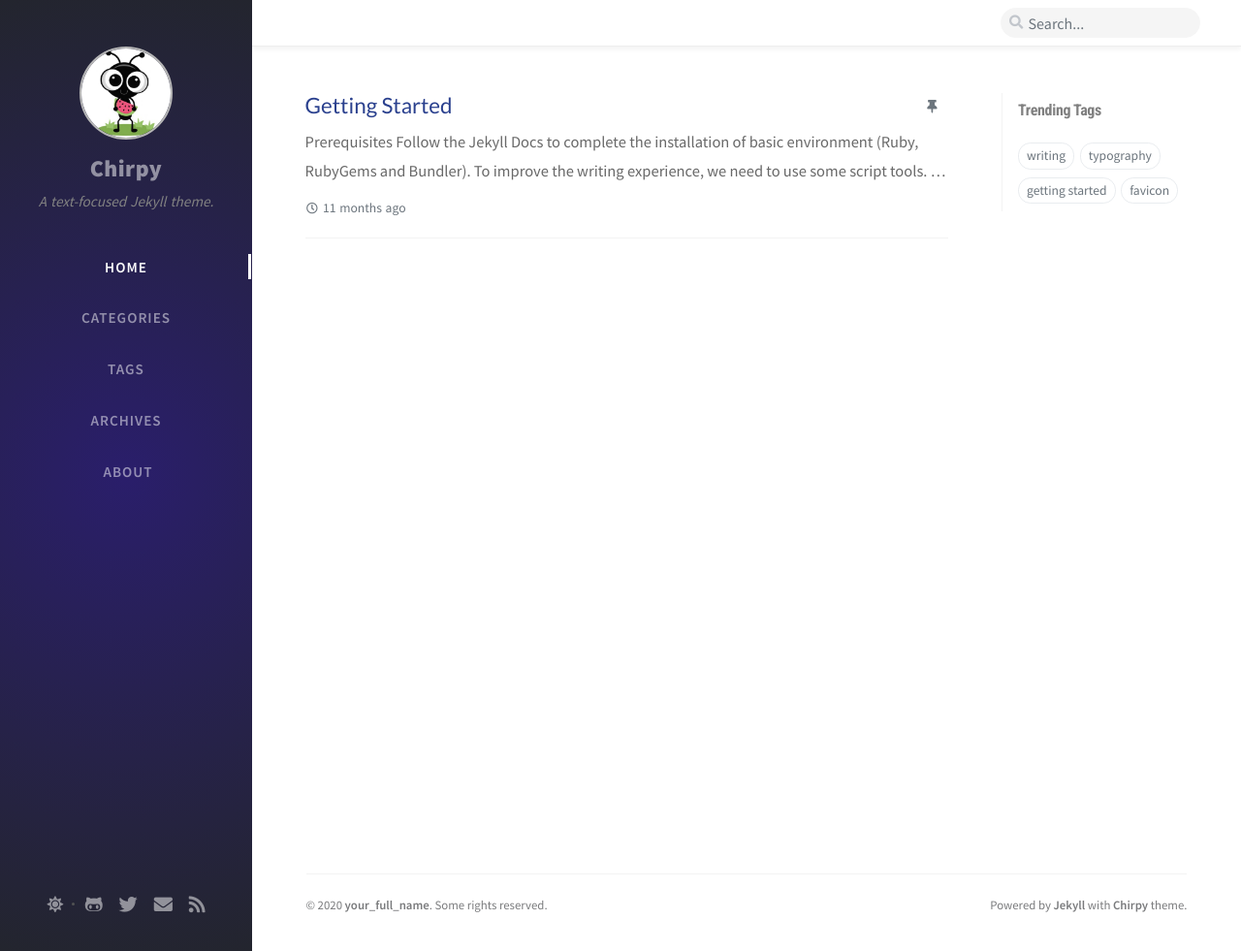
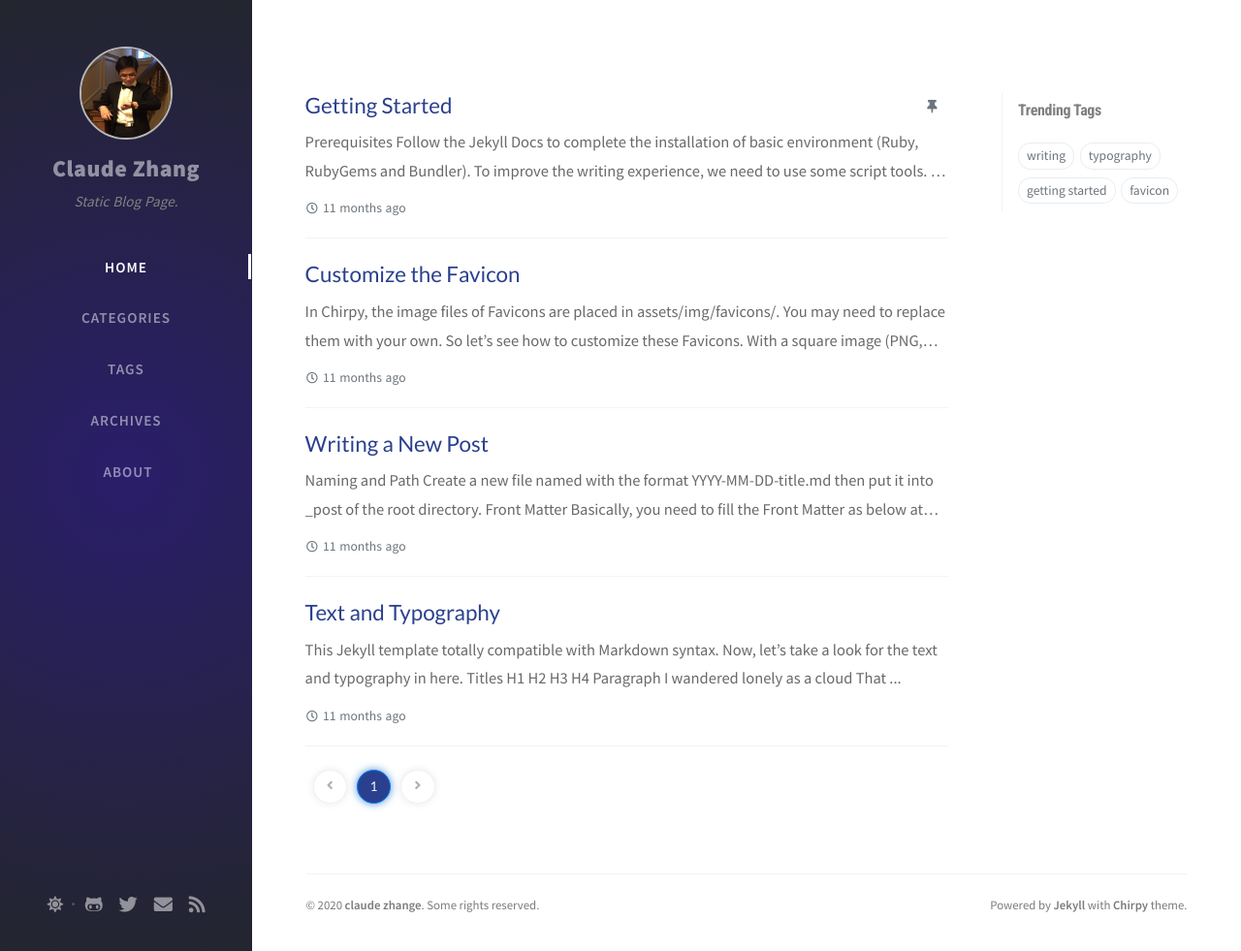
Before and after one commit to Claudezss/blog, a Jekyll site: the page built from index.html, in a window 1280 px wide and 981 px high. Shown: the whole window at 97% size. Built offline with Jekyll 4.4.1, drawn with Linux system fonts in a browser that asks for light colours; nearby versions of some CDN libraries; our own code applies the rules of GitHub Pages for plain Markdown files; the list of posts is cut into pages by our own code; comment, search, counter and statistics services are not loaded.

Commit message:
change logo

```diff
--- a/_config.yml
+++ b/_config.yml
@@ -8,9 +8,9 @@
 # jekyll-seo-tag settings › https://github.com/jekyll/jekyll-seo-tag/blob/master/docs/usage.md
 #--------------------------
 
-title: Chirpy                          # the main title
+title: Claude Zhang                          # the main title
 
-tagline: A text-focused Jekyll theme.  # it will display as the sub-title
+tagline: Static Blog Page.  # it will display as the sub-title
 
 description: >-                        # used by seo meta and the atom feed
   A minimal, portfolio, sidebar,
@@ -18,28 +18,25 @@ description: >-                        # used by seo meta and the atom feed
   and focuses on text presentation.
 
 # Replace with the website url, e.g. 'https://username.github.io'
-url: 'https://claudezss.github.io/blog'
+url: 'https://claudezss.github.io'
 
 author: Claude Zhang                  # change to your full name
 
-avatar: /assets/img/sample/avatar.jpg   # support internet resources
+avatar: /assets/img/me.jpeg   # support internet resources
 
 github:
-  username: github_username             # change to your github username
-
-twitter:
-  username: twitter_username            # change to your twitter username
+  username: Claudezss             # change to your github username
 
 social:
-  name: your_full_name                  # it will shows as the copyright owner in Footer
-  email: example@doamin.com             # change to your email address
+  name: claude zhange                  # it will shows as the copyright owner in Footer
+  email: claude.yan.zhang@gmail.com             # change to your email address
   links:
     # The first element serves as the copyright owner's link
     - https://twitter.com/username      # change to your twitter homepage
-    - https://github.com/username       # change to your github homepage
+    - https://github.com/Claudezss       # change to your github homepage
     # Uncomment below to add more social links
     # - https://www.facebook.com/username
-    # - https://www.linkedin.com/in/username
+    - https://www.linkedin.com/in/yan-zhang-a21428113/
 
 google_site_verification: google_meta_tag_verification # change to your verification string
 
@@ -48,10 +45,10 @@ google_site_verification: google_meta_tag_verification # change to your verifica
 
 # Only if your site type is GitHub Project sites and doesn't have a custom domain,
 # change below value to '/projectname'.
-baseurl: ''
+baseurl: '/blog'
 
 # Change to your timezone › http://www.timezoneconverter.com/cgi-bin/findzone/findzone
-timezone: Asia/Shanghai
+timezone: America/Toronto
 
 google_analytics:
   id: ''          # Fill with your Google Analytics ID
```
Also changed, not shown: Gemfile.lock (added), assets/img/me.jpeg (added).
